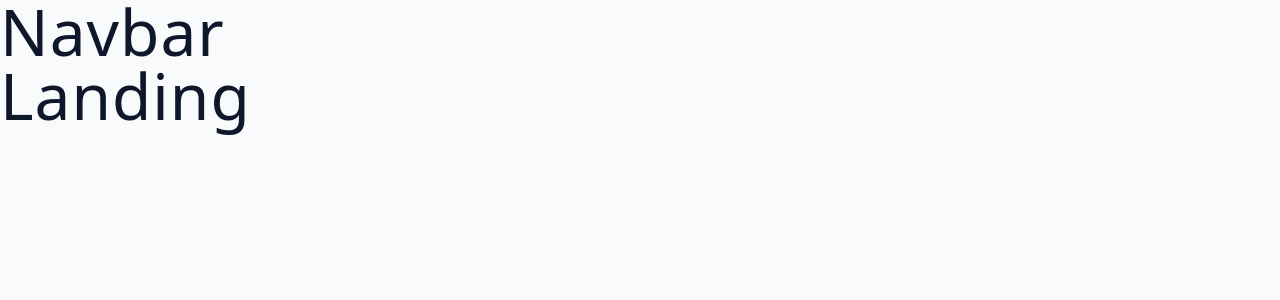
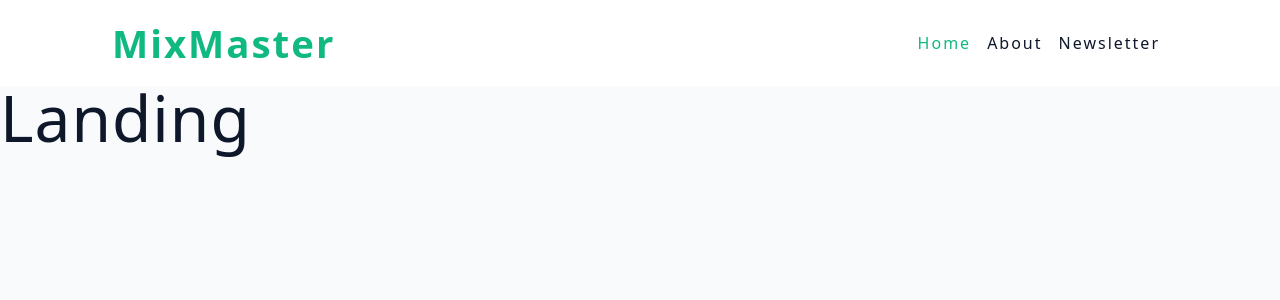
Before and after one commit to abrsh6266/mixmaster, a React (Vite) app: page / in a window 1280 px wide. Shown: the top 300 px of the page. Built offline with nearby package versions, Linux system fonts and the light colour scheme.

Commit message:
Adding navbar

```diff
--- a/package.json
+++ b/package.json
@@ -16,7 +16,7 @@
     "react-dom": "^18.2.0",
     "react-router-dom": "^6.11.2",
     "react-toastify": "^9.1.3",
-    "styled-components": "^5.3.10"
+    "styled-components": "^5.3.11"
   },
   "devDependencies": {
     "@types/react": "^18.0.28",
--- a/src/App.jsx
+++ b/src/App.jsx
@@ -21,7 +21,7 @@
         ),
       },
       {
-        path: "/cocktail",
+        path: "cocktail",
         element: (
           <div>
             <Cocktail />
@@ -29,7 +29,7 @@
         ),
       },
       {
-        path: "/newsletter",
+        path: "newsletter",
         element: (
           <div>
             <NewsLetter />
@@ -37,7 +37,7 @@
         ),
       },
       {
-        path: "/about",
+        path: "about",
         element: (
           <div>
             <About />
--- /dev/null
+++ b/src/components/Navbar.jsx
@@ -0,0 +1,24 @@
+import { NavLink } from "react-router-dom";
+import Wrapper from "../assets/wrappers/Navbar"
+const Navbar = () => {
+  return (
+    <Wrapper>
+      <div className="nav-center">
+        <span className="logo">MixMaster</span>
+        <div className="nav-links">
+          <NavLink to="/" className="nav-link">
+            Home
+          </NavLink>
+          <NavLink to="/about" className="nav-link">
+            About
+          </NavLink>
+          <NavLink to="/newsletter" className="nav-link">
+            Newsletter
+          </NavLink>
+        </div>
+      </div>
+    </Wrapper>
+  );
+};
+
+export default Navbar;
--- a/src/pages/HomeLayout.jsx
+++ b/src/pages/HomeLayout.jsx
@@ -1,13 +1,12 @@
 import { Outlet } from "react-router-dom";
+import Navbar from "../components/Navbar";
 
 const HomeLayout = () => {
   return (
-    <div>
-      <nav>
-        <h1>Navbar</h1>
-      </nav>
+    <>
+    <Navbar />
       <Outlet />
-    </div>
+    </>
   );
 };
 
```
Also changed, not shown: 1 other file (tests, documents, lock files or other folders).
